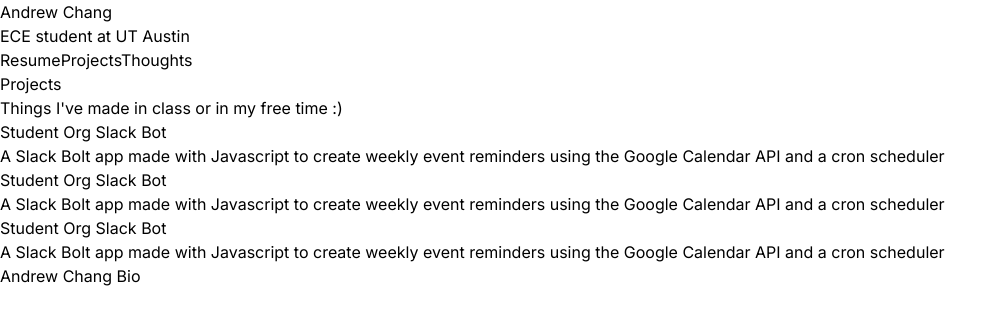
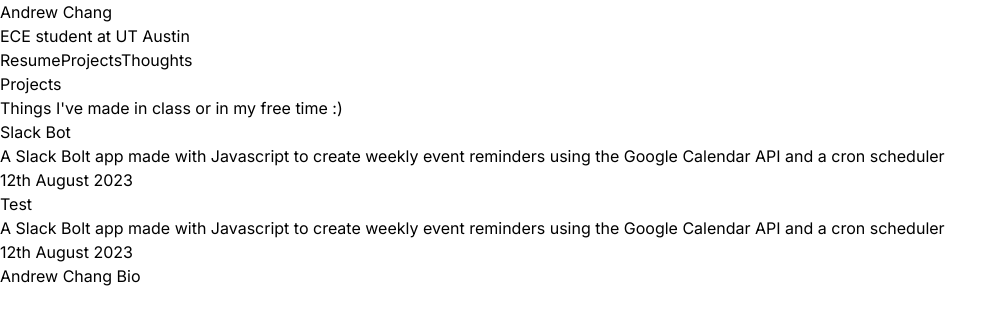
Before and after one commit to andrew-lin-chang/andrewchangbio, a Next.js app: page /projects in a window 1280 px wide. Shown: the top 324 px of the page, without its empty margins (0-1008 px from the left). Built offline with nearby package versions, Linux system fonts and the light colour scheme.

Commit message:
basic mdx support

```diff
--- a/app/projects/page.tsx
+++ b/app/projects/page.tsx
@@ -1,45 +1,48 @@
+import fs from "fs";
+import path from "path";
+import matter from "gray-matter";
+import Link from "next/link";
+
 import Card from "@/components/Card";
 
 export interface Project {
   title: string;
   description: string;
   img: string;
-  date: Date;
+  date: string;
 }
 
 export default function Projects() {
-  const data: Array<Project> = [
-    {
-      title: "Student Org Slack Bot",
-      description:
-        "A Slack Bolt app made with Javascript to create weekly event reminders using the Google Calendar API and a cron scheduler",
-      img: "sdfsd",
-      date: new Date(),
-    },
-    {
-      title: "Student Org Slack Bot",
-      description:
-        "A Slack Bolt app made with Javascript to create weekly event reminders using the Google Calendar API and a cron scheduler",
-      img: "sdfsd",
-      date: new Date(),
-    },
-    {
-      title: "Student Org Slack Bot",
-      description:
-        "A Slack Bolt app made with Javascript to create weekly event reminders using the Google Calendar API and a cron scheduler",
-      img: "sdfsd",
-      date: new Date(),
-    },
-  ];
+  // find all files in posts directory
+  const postsDir = "posts";
+  const files = fs.readdirSync(path.join(postsDir));
+
+  // for each post found
+  const posts = files.map((filename) => {
+    const fileContent = fs.readFileSync(path.join(postsDir, filename), "utf-8");
+
+    const { data: frontMatter } = matter(fileContent);
+
+    return {
+      meta: frontMatter,
+      slug: filename.replace(".mdx", ""),
+    };
+  });
+
+  const projects = posts.filter(post => post.meta.type === "project")
 
   return (
     <div className="my-6">
       <h1 className="text-white font-bold text-4xl">Projects</h1>
-      <p className="text-gray-500 ">Things I've made in class or in my free time :)</p>
+      <p className="text-gray-500 ">
+        Things I've made in class or in my free time :)
+      </p>
       <div className="grid grid-cols-1 gap-4 mt-6">
-        {data.map((project) => {
-          return <Card {...project}/>;
-        })}
+        {projects.map(project => (
+          <Link href={'/projects/' + project.slug} key={project.slug}>
+            <Card title={project.meta.title} description={project.meta.description} img={project.meta.img} date={project.meta.date}/>
+          </Link>
+        ))}
       </div>
     </div>
   );
--- a/components/Card.tsx
+++ b/components/Card.tsx
@@ -7,6 +7,7 @@
         <div>
           <h1 className="text-white text-lg">{title}</h1>
           <p className="text-gray-500 text-sm">{description}</p>
+          <p className="text-gray-500 text-sm">{date}</p>
         </div>
       </div>
     </div>
--- /dev/null
+++ b/posts/slackbot.mdx
@@ -0,0 +1,11 @@
+---
+title: Slack Bot
+date: '12th August 2023'
+description: A Slack Bolt app made with Javascript to create weekly event reminders using the Google Calendar API and a cron scheduler
+img: bruh
+type: project
+---
+
+This is my **first** blog post using markdown
+
+### my subheading
--- /dev/null
+++ b/posts/test.mdx
@@ -0,0 +1,10 @@
+---
+title: Test
+date: '12th August 2023'
+description: A Slack Bolt app made with Javascript to create weekly event reminders using the Google Calendar API and a cron scheduler
+type: project
+---
+
+This is my **first** blog post using markdown
+
+### my subheading
```
Also changed, not shown: app/projects/[slug]/page.tsx (added, +40 -0 lines).
